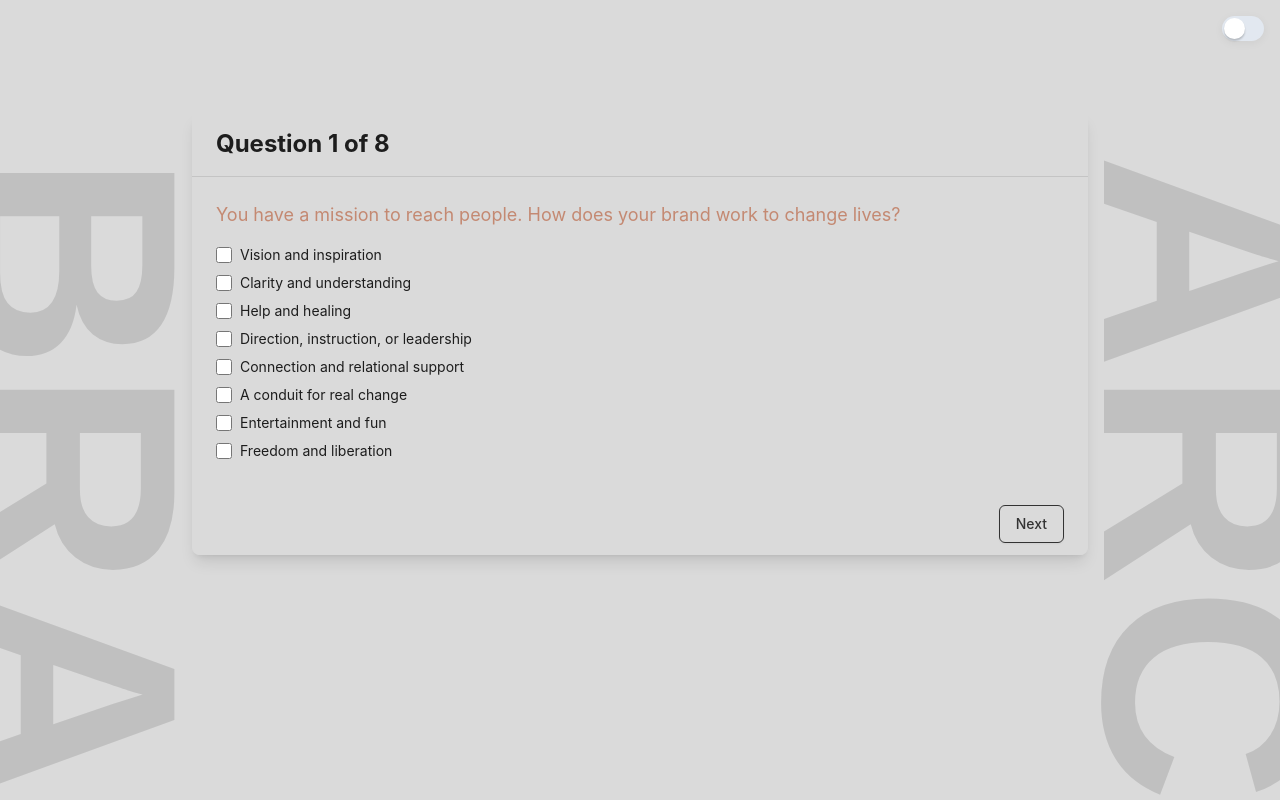
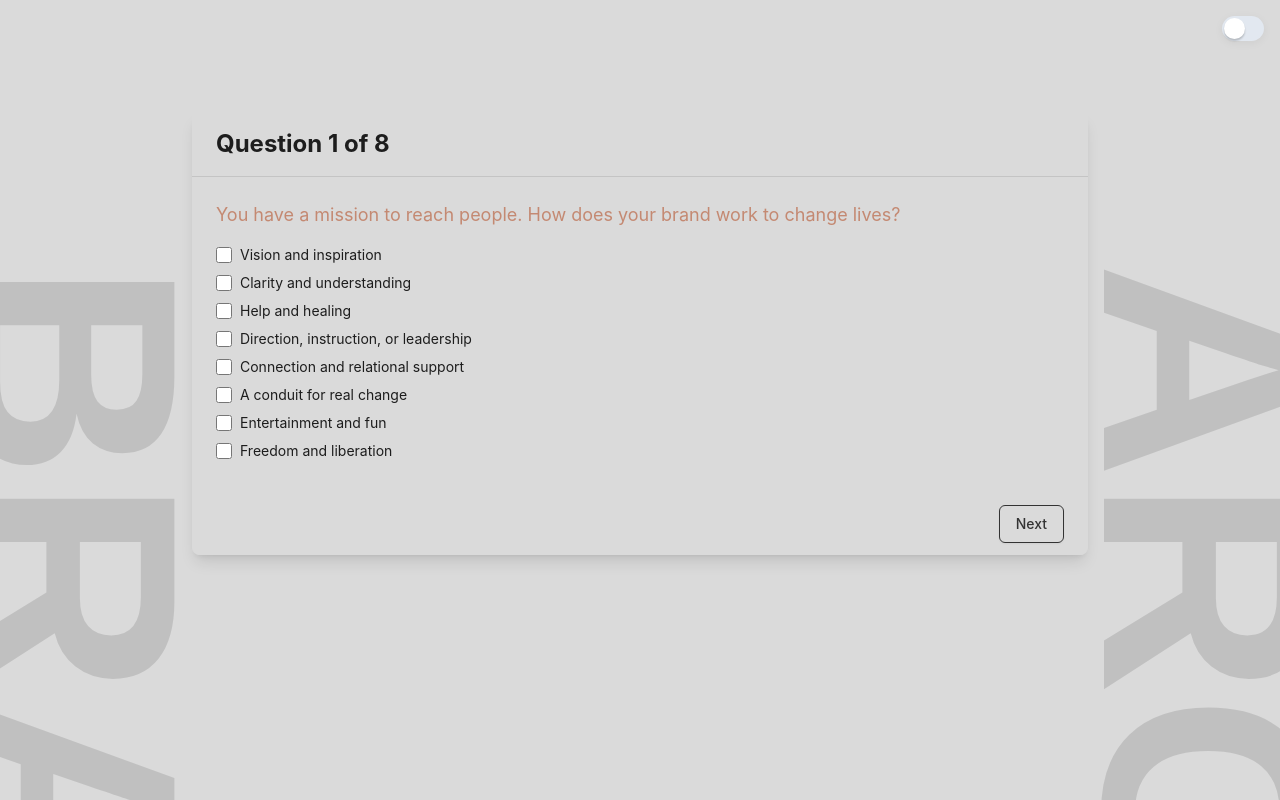
Before and after one commit to jmeyer1220/interactive-questionnaire, a Next.js app: page / in a window 1280 px wide. Shown: the top 800 px of the page. Built offline with nearby package versions, Linux system fonts and the light colour scheme; a web font is replaced by a local one.

Commit message:
Working out alignment

```diff
--- a/components/ArchetypeQuiz.js
+++ b/components/ArchetypeQuiz.js
@@ -569,7 +569,7 @@ const ArchetypeQuiz = () => {
   }
 
   return (
-    <div className="max-w-4xl mx-auto bg-white shadow-lg rounded-lg overflow-hidden">
+    <div className="max-w-4xl mx-auto bg-white shadow-lg rounded-lg overflow-hidden z-40">
       <div className="px-4 py-5 sm:px-6">
         <h3 className="text-2xl leading-6 font-bold text-gray-900">
           Question {currentQuestion + 1} of {questions.length}
--- a/pages/index.js
+++ b/pages/index.js
@@ -3,9 +3,9 @@ import ArchetypeQuiz from "../components/ArchetypeQuiz";
 export default function Home() {
   return (
     <div className="container mx-auto px-4 py-28 relative">
-      <div class="absolute inset-y-0 left-0 w-36"><h1 className="text-[300px] font-bold opacity-15 rotate-90">BRAND</h1></div>
+      <div class="absolute inset-y-0 left-0 w-36 content-center"><h1 className="text-[300px] relative font-bold opacity-15 rotate-90">BRAND</h1></div>
       <ArchetypeQuiz />
-      <div class="absolute inset-y-0 right-0 w-36"><h1 className="text-[300px]  opacity-15 font-bold rotate-90">ARCHETYPE</h1></div>
+      <div class="absolute inset-y-0 right-0 w-36 content-center"><h1 className="text-[300px]  relative opacity-15 font-bold rotate-90">ARCHETYPE</h1></div>
 
     </div>
   );
```
